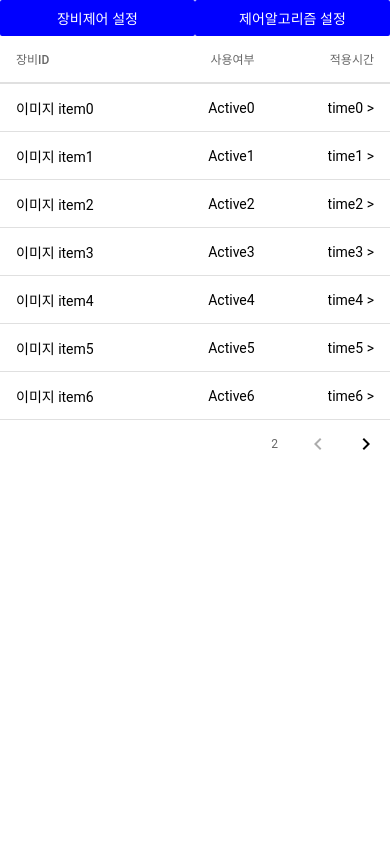
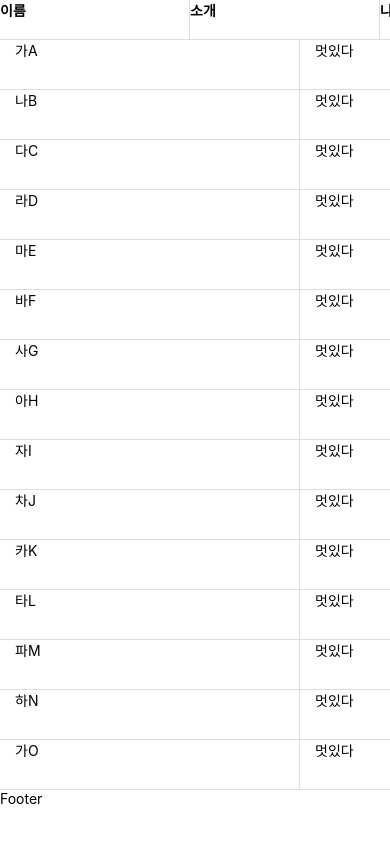
Before and after one commit to Wony-Lee/rn_toy, a React Native app: screen / in a window 390 px wide. Built offline with nearby package versions, Linux system fonts and the light colour scheme.

Commit message:
data table width ordering

```diff
--- a/App.tsx
+++ b/App.tsx
@@ -17,9 +17,10 @@ import {
   useColorScheme,
   View,
 } from 'react-native'
-import Counter from './src/components/Counter'
-import SampleTable from './src/components/SampleTable'
-import MenuButton from './src/components/MenuButton'
+
+import DataTables from './src/components/DataTable'
+import {bodyData} from './src/mock/sample'
+import {config} from './src/mock/mock.config'
 
 interface Props {}
 
@@ -27,8 +28,9 @@ const App: React.FC<Props> = ({}) => {
   return (
     <SafeAreaView>
       {/*<Counter />*/}
-      <MenuButton />
-      <SampleTable />
+      {/*<MenuButton />*/}
+      {/*<SampleTable />*/}
+      <DataTables data={bodyData} config={config as any} />
     </SafeAreaView>
   )
 }
--- /dev/null
+++ b/src/components/DataTable.tsx
@@ -0,0 +1,151 @@
+import React, {useState, useCallback, useEffect} from 'react'
+import {FlatList, ScrollView, StyleSheet, Text, View} from 'react-native'
+
+import Item from './Item'
+
+export interface ISampleData {
+  [index: string]: string | number
+}
+interface IOrderInfo {
+  orderSeq: number | undefined
+  orderState: number
+}
+
+interface Props {
+  data: ISampleData[]
+  config: IStyleMap[]
+}
+interface IStyleMap {
+  [index: string]: number | string
+}
+
+const DataTables: React.FC<Props> = ({data, config}) => {
+  const [cloneData, setCloneData] = useState<ISampleData[]>([])
+  const [orderInfo, setOrderInfo] = useState<IOrderInfo>({
+    orderSeq: 0,
+    orderState: 0,
+  })
+
+  const styleMap: IStyleMap = {}
+  config.forEach(d => (styleMap[d.key] = d.width))
+
+  // order 관련
+  const handleOrdering = useCallback(
+    (idx: number) => {
+      // 시컨스가 맞으면 롤링, 틀리면 1부터 다시롤링
+      let state = orderInfo.orderState
+      if (orderInfo.orderSeq !== idx) {
+        state += 1
+      } else {
+        state += 1
+        if (state > 2) {
+          state = 0
+          console.log(state)
+        }
+      }
+      const orderKey = config[idx].key
+      setOrderInfo({orderSeq: idx, orderState: state})
+
+      // state 0 = 정렬 없음, 1 = 내름, 2 = 오름
+      if (state === 0) {
+        setCloneData([...data])
+      }
+      if (state === 1) {
+        // setCloneData(cloneData.sort((a, b) => a[orderKey] - b[orderKey]))
+        // 내림차순 sorting
+        setCloneData(
+          cloneData.sort((a, b) => {
+            if (a[orderKey] < b[orderKey]) return -1
+            if (a[orderKey] > b[orderKey]) return 1
+            if (a[orderKey] === b[orderKey]) return 0
+            else return -1
+          }),
+        )
+      }
+
+      if (state === 2) {
+        // setCloneData(cloneData.sort((a, b) => b[orderKey] - a[orderKey]))
+        // 오름차순 sorting
+        setCloneData(
+          cloneData.sort((a, b) => {
+            if (b[orderKey] < a[orderKey]) return -1
+            if (b[orderKey] > a[orderKey]) return 1
+            if (a[orderKey] === b[orderKey]) return 0
+            else return -1
+          }),
+        )
+      }
+    },
+    [data, config, cloneData, orderInfo],
+  )
+
+  useEffect(() => {
+    // 초기에 data 를 copy해서 setCloneData에 넣어줌.
+    const tempData = [...data]
+    setCloneData(tempData)
+  }, [data, config])
+
+  return (
+    <ScrollView horizontal={true}>
+      <View style={styles.col}>
+        <View style={styles.row}>
+          {config.map((item, idx) => (
+            <Text
+              key={idx}
+              style={[styles.text, {width: item.width}]}
+              onPress={() => handleOrdering(idx)}>
+              {item.label}
+            </Text>
+          ))}
+        </View>
+        <FlatList
+          data={cloneData}
+          keyExtractor={(v): string => v.id as string}
+          renderItem={({item}) => {
+            const {name, desc, age, address} = item
+            return (
+              <Item
+                name={name}
+                desc={desc}
+                age={age}
+                address={address}
+                width={styleMap}
+              />
+            )
+          }}
+        />
+
+        <View>
+          <Text>Footer</Text>
+        </View>
+      </View>
+    </ScrollView>
+  )
+}
+
+export default DataTables
+
+const styles = StyleSheet.create({
+  row: {
+    display: 'flex',
+    flexDirection: 'row',
+  },
+  col: {
+    display: 'flex',
+    flexDirection: 'column',
+  },
+
+  text: {
+    display: 'flex',
+    flex: 1,
+
+    width: 110,
+    height: 40,
+    borderBottomWidth: 1,
+    borderRightWidth: 1,
+    borderColor: '#dddddd',
+    fontWeight: 'bold',
+    textAlign: 'center',
+    textAlignVertical: 'center',
+  },
+})
--- /dev/null
+++ b/src/components/Item.tsx
@@ -0,0 +1,55 @@
+import {ScrollView, StyleSheet, Text, View} from 'react-native'
+import React from 'react'
+
+interface IStyleMap {
+  [index: string]: string | number
+}
+
+interface Props {
+  name: string | number
+  desc: string | number
+  age: number | string
+  address: string | number
+  width: IStyleMap
+}
+
+/**
+ *
+ * @param {name} param0 => 이름에 관한 파라미터
+ * @param {desc} param1 => 내용에 관한 파라미터
+ * @param {age} param2 => 나이에 관한 파라미터
+ * @param {address} param3 => 주소에 관한 파라미터
+ * @param {width} param4 => config 에서 받아온 props width에 관한 스타일 파라미터
+ * @returns
+ */
+const Item: React.FC<Props> = ({name, desc, age, address, width}) => {
+  return (
+    <View style={styles.row}>
+      <Text style={[styles.cell, {width: width.name}]}>{name}</Text>
+      <Text style={[styles.cell, {width: width.desc}]}>{desc}</Text>
+      <Text style={[styles.cell, {width: width.age}]}>{age}</Text>
+      <Text style={[styles.cell, {width: width.address}]}>{address}</Text>
+    </View>
+  )
+}
+
+export default Item
+
+const styles = StyleSheet.create({
+  row: {
+    flex: 1,
+    flexDirection: 'row',
+    alignItems: 'center',
+    justifyContent: 'center',
+    width: '100%',
+  },
+  cell: {
+    paddingHorizontal: 15,
+    width: 110,
+    height: 50,
+    borderBottomWidth: 1,
+    borderRightWidth: 1,
+    borderColor: '#dddddd',
+    textAlignVertical: 'center',
+  },
+})
--- /dev/null
+++ b/src/mock/mock.config.js
@@ -0,0 +1,6 @@
+export const config = [
+  {label: '이름', key: 'name', width: 300, ordering: true},
+  {label: '소개', key: 'desc', width: 100},
+  {label: '나이', key: 'age', width: 60, ordering: true},
+  {label: '주소', key: 'address', width: 300, grow: 1, style: {}},
+]
--- /dev/null
+++ b/src/mock/sample.js
@@ -0,0 +1,107 @@
+export const bodyData = [
+  {
+    id: 1,
+    name: '가A',
+    desc: '멋있다',
+    age: 20,
+    address: '서울 중랑구',
+  },
+  {
+    id: 2,
+    name: '나B',
+    desc: '멋있다',
+    age: 21,
+    address: '서울 중랑구',
+  },
+  {
+    id: 3,
+    name: '다C',
+    desc: '멋있다',
+    age: 22,
+    address: '서울 중랑구',
+  },
+  {
+    id: 4,
+    name: '라D',
+    desc: '멋있다',
+    age: 29,
+    address: '서울 중랑구',
+  },
+  {
+    id: 5,
+    name: '마E',
+    desc: '멋있다',
+    age: 44,
+    address: '서울 중랑구',
+  },
+  {
+    id: 6,
+    name: '바F',
+    desc: '멋있다',
+    age: 77,
+    address: '서울 중랑구',
+  },
+  {
+    id: 7,
+    name: '사G',
+    desc: '멋있다',
+    age: 12,
+    address: '서울 중랑구',
+  },
+  {
+    id: 8,
+    name: '아H',
+    desc: '멋있다',
+    age: 8,
+    address: '서울 중랑구',
+  },
+  {
+    id: 9,
+    name: '자I',
+    desc: '멋있다',
+    age: 99,
+    address: '서울 중랑구',
+  },
+  {
+    id: 10,
+    name: '차J',
+    desc: '멋있다',
+    age: 200,
+    address: '서울 중랑구',
+  },
+  {
+    id: 11,
+    name: '카K',
+    desc: '멋있다',
+    age: 1,
+    address: '서울 중랑구',
+  },
+  {
+    id: 12,
+    name: '타L',
+    desc: '멋있다',
+    age: 4,
+    address: '서울 중랑구',
+  },
+  {
+    id: 13,
+    name: '파M',
+    desc: '멋있다',
+    age: 3,
+    address: '서울 중랑구',
+  },
+  {
+    id: 14,
+    name: '하N',
+    desc: '멋있다',
+    age: 6,
+    address: '서울 중랑구',
+  },
+  {
+    id: 15,
+    name: '가O',
+    desc: '멋있다',
+    age: 20,
+    address: '서울 중랑구',
+  },
+]
```
Also changed, not shown: src/util/sortFunction.ts (added, +14 -0 lines).
